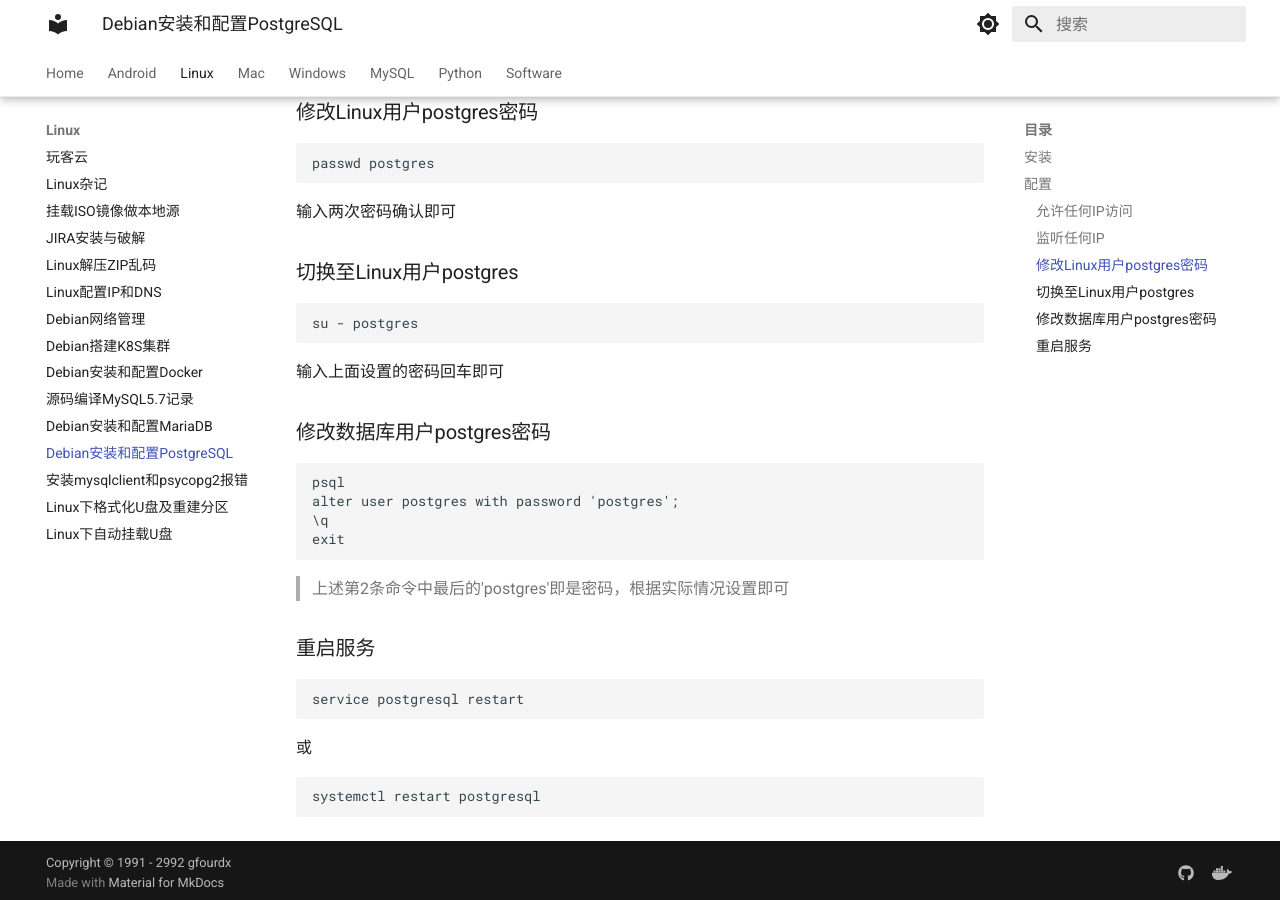
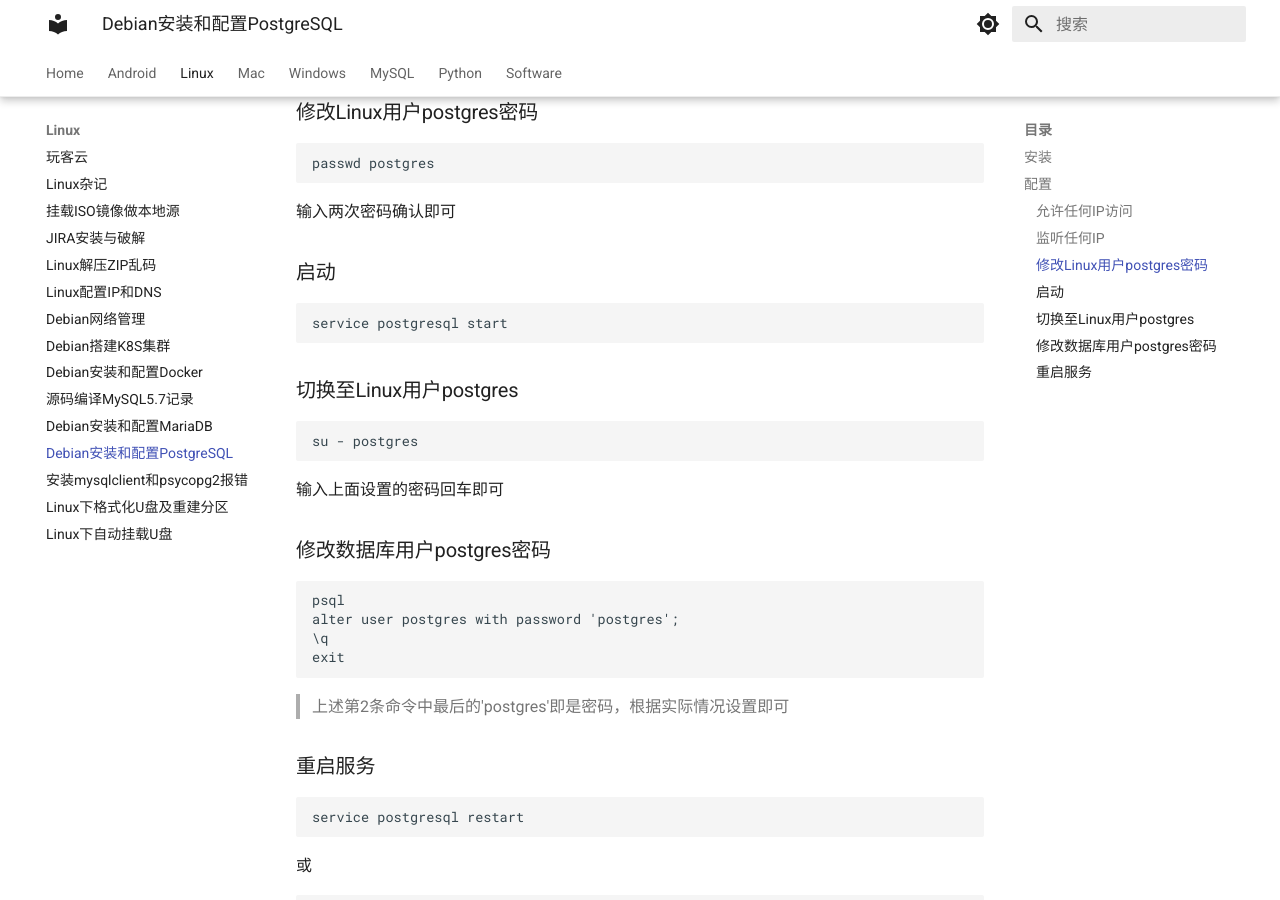
Before and after one commit to gfourdx/mydocs, an MkDocs documentation site: the page built from docs/linux/Debian安装和配置PostgreSQL.md, in a window 1280 px wide and 900 px high, scrolled down 690 px. Built offline with MkDocs 1.6.1 and Material for MkDocs 9.7.7, drawn with Linux system fonts in a browser that asks for light colours.

Commit message:
更新文档

````diff
--- a/docs/linux/Debian安装和配置PostgreSQL.md
+++ b/docs/linux/Debian安装和配置PostgreSQL.md
@@ -35,6 +35,12 @@
 
 输入两次密码确认即可
 
+### 启动
+
+```
+service postgresql start
+```
+
 ### 切换至Linux用户postgres
 
 ```
````
